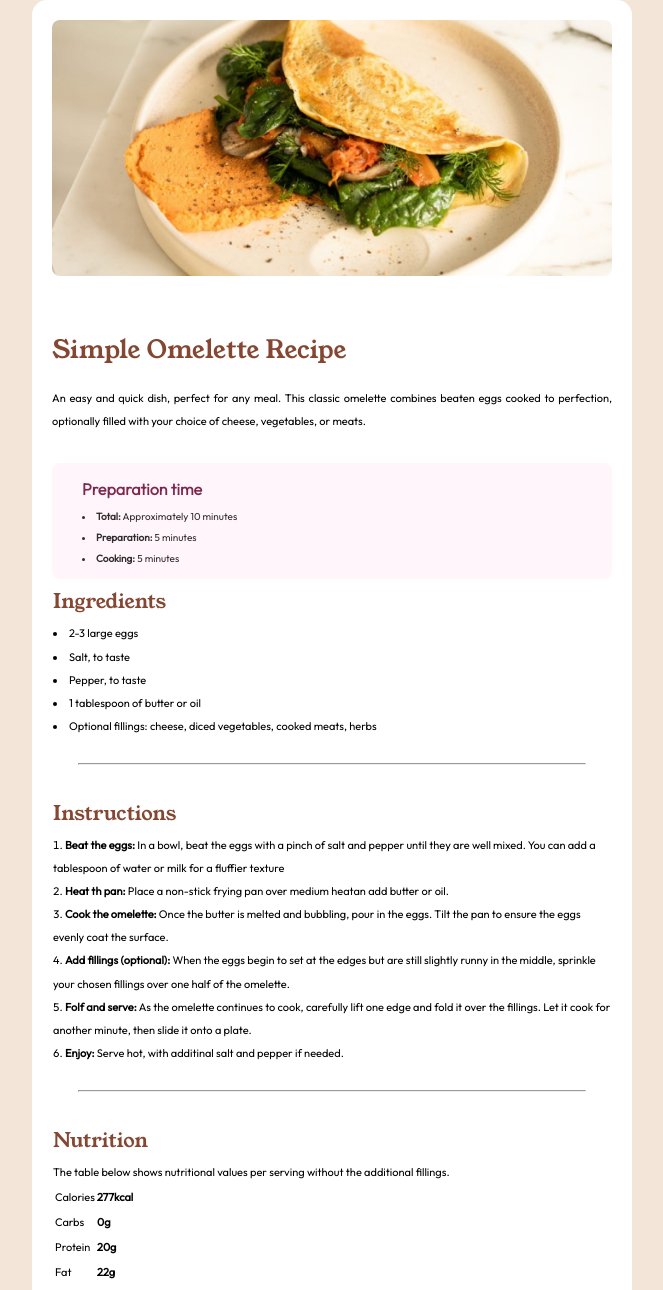
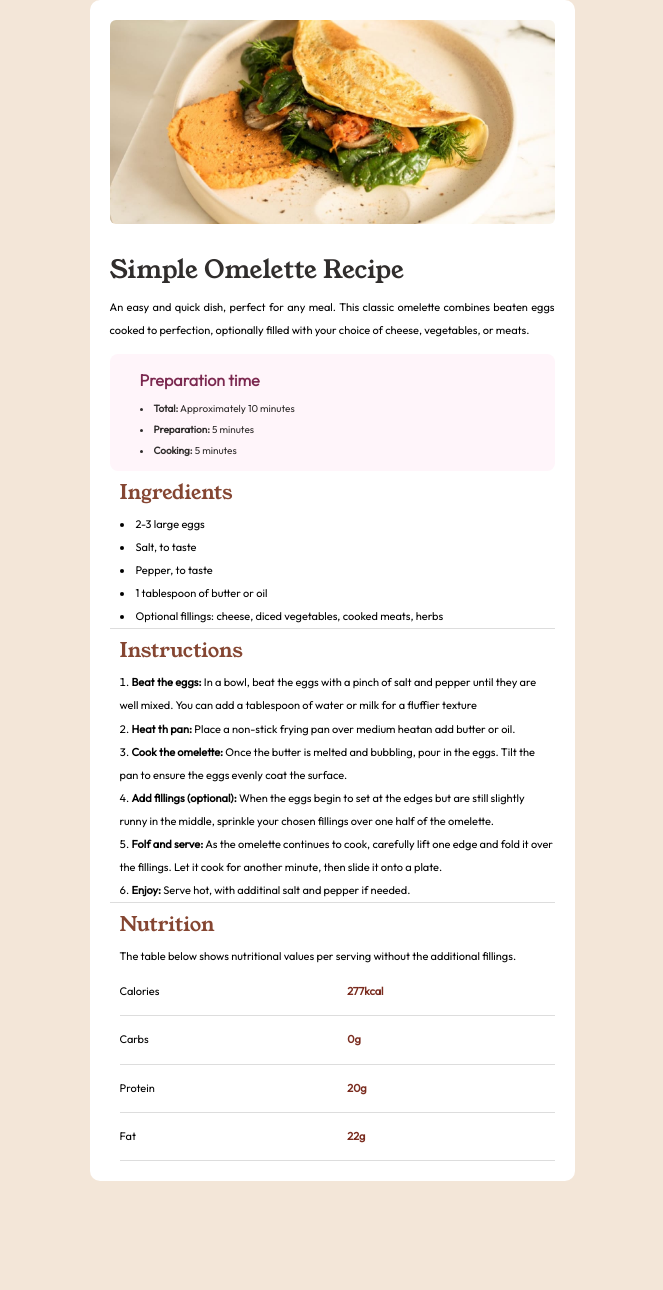
Before and after one commit to LilianeBatista/recipe-page-main, a plain HTML site: page index.html in a window 1280 px wide. Shown: the part 50-1340 px from the top of the page, without its empty margins (308-971 px from the left). After the commit the page ends 1281 px from the top, so only its background shows below. Drawn offline with Linux system fonts and the light colour scheme.

Commit message:
Fiz melhorias no código CSS e arrumei a seção da tabela nutricional

```diff
--- a/index.html
+++ b/index.html
@@ -43,10 +43,10 @@
             Optional fillings: cheese, diced vegetables, cooked meats, herbs
           </li>
         </ul>
-        <hr class="linha-divisoria" />
+        <!-- <hr class="linha-divisoria" /> -->
       </section>
 
-      <section>
+      <section class="linha-divisoria">
         <h1>Instructions</h1>
         <ol>
           <li>
@@ -78,17 +78,17 @@
             needed.
           </li>
         </ol>
-        <hr class="linha-divisoria" />
+        <!-- <hr class="linha-divisoria" /> -->
       </section>
 
-      <section class="tabela-nutricional">
+      <section class="tabela-nutricional linha-divisoria">
         <h1>Nutrition</h1>
         <p>
           The table below shows nutritional values per serving without the
           additional fillings.
         </p>
 
-        <table>
+        <table class="nutrition">
           <tbody>
             <tr>
               <td>Calories</td>
--- a/src/css/styles.css
+++ b/src/css/styles.css
@@ -27,10 +27,10 @@ body {
 
 main {
   background-color: hsl(0, 0%, 100%);
-  width: 600px;
+  width: 485px;
   margin: 0 auto;
   padding: 20px;
-  border-radius: 15px;
+  border-radius: 10px;
   list-style-position: inside;
   line-height: 2.1;
   font-family: "Outfit-regular";
@@ -40,19 +40,22 @@ main {
 
 img {
   width: 100%;
-  border-radius: 8px;
-}
+  border-radius: 6px;
+  }
 
 .apresentacao h1 {
-  padding: 10px 0;
+  margin: 0px;
+  border: 10px;
   font-family: "Young-serif", sans-serif;
   font-weight: normal;
   font-size: 25px;
+  color: hsl(24, 5%, 18%);
+  padding-top: 0px;
 }
 
 section.apresentacao {
   text-align: justify;
-  padding: 30px 0;
+  padding: 12px 0;
 }
 
 
@@ -73,17 +76,13 @@ section.tempo-de-preparo {
   color: hsl(24, 5%, 18%);
   padding: 10px 30px;
   box-sizing: border-box;
-  border: 10;
+  border: 20px;
   font-size: 10px;
-}
-
-hr {
-  margin: 25px;
 }
 
 
 section {
-  padding: 1px;
+  padding-left: 10px;
 }
 
 h1 {
@@ -92,3 +91,25 @@ h1 {
   font-size: 20px;
   color: hsl(14, 45%, 36%);
 }
+
+.nutrition {
+  width: 100%;
+  border-collapse: collapse;
+  /* junta bordas */
+}
+
+.nutrition td {
+  padding: 12px 0; /* espaço interno (em cima e embaixo) */
+  border-bottom: 1px solid #ddd; /* linha cinza separadora */
+}
+
+
+.nutrition td strong {
+  color: #7a2c1f;; /* cor marrom avermelhada */
+}
+
+.linha-divisoria {
+  border: none;
+  border-top: 1px solid #ddd; /* linha cinza */
+  margin: 0px 0; /* espaço acima e abaixo da linha */
+}
```
